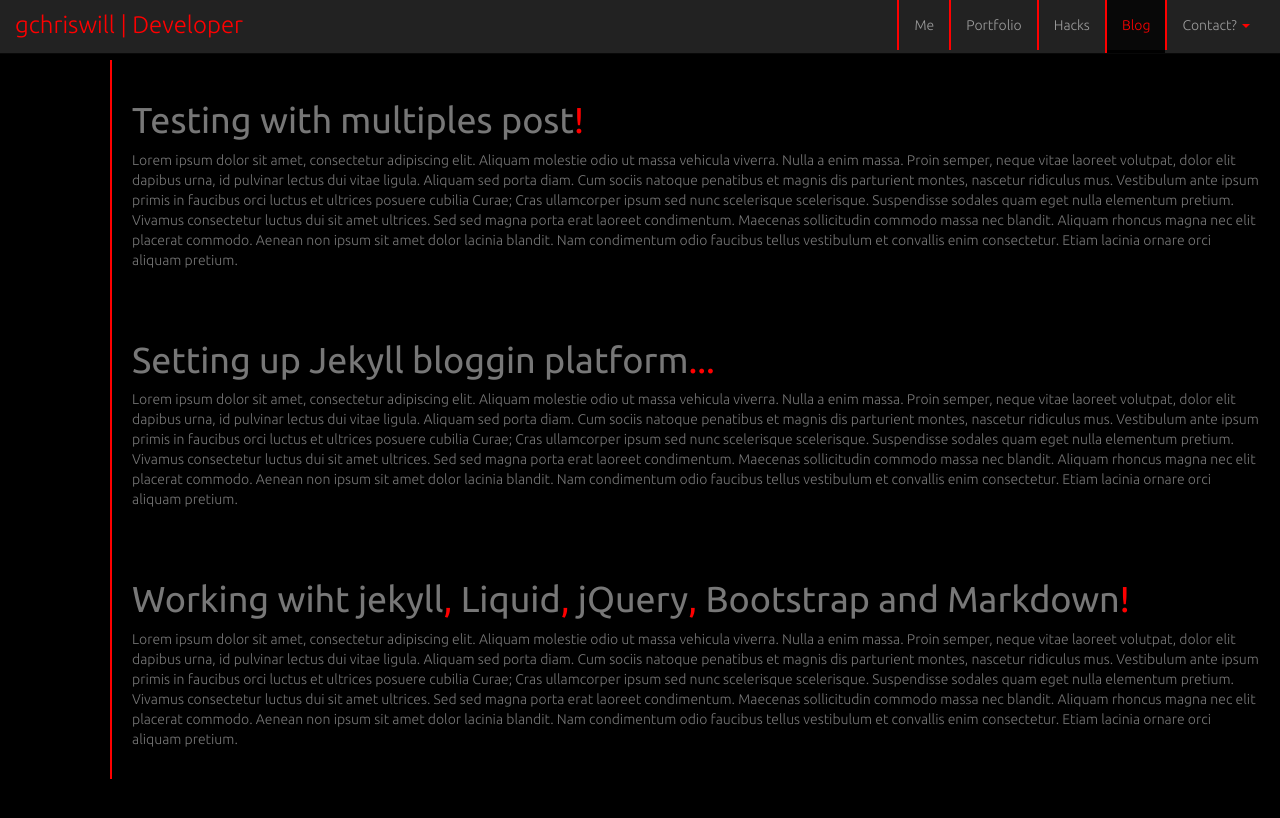
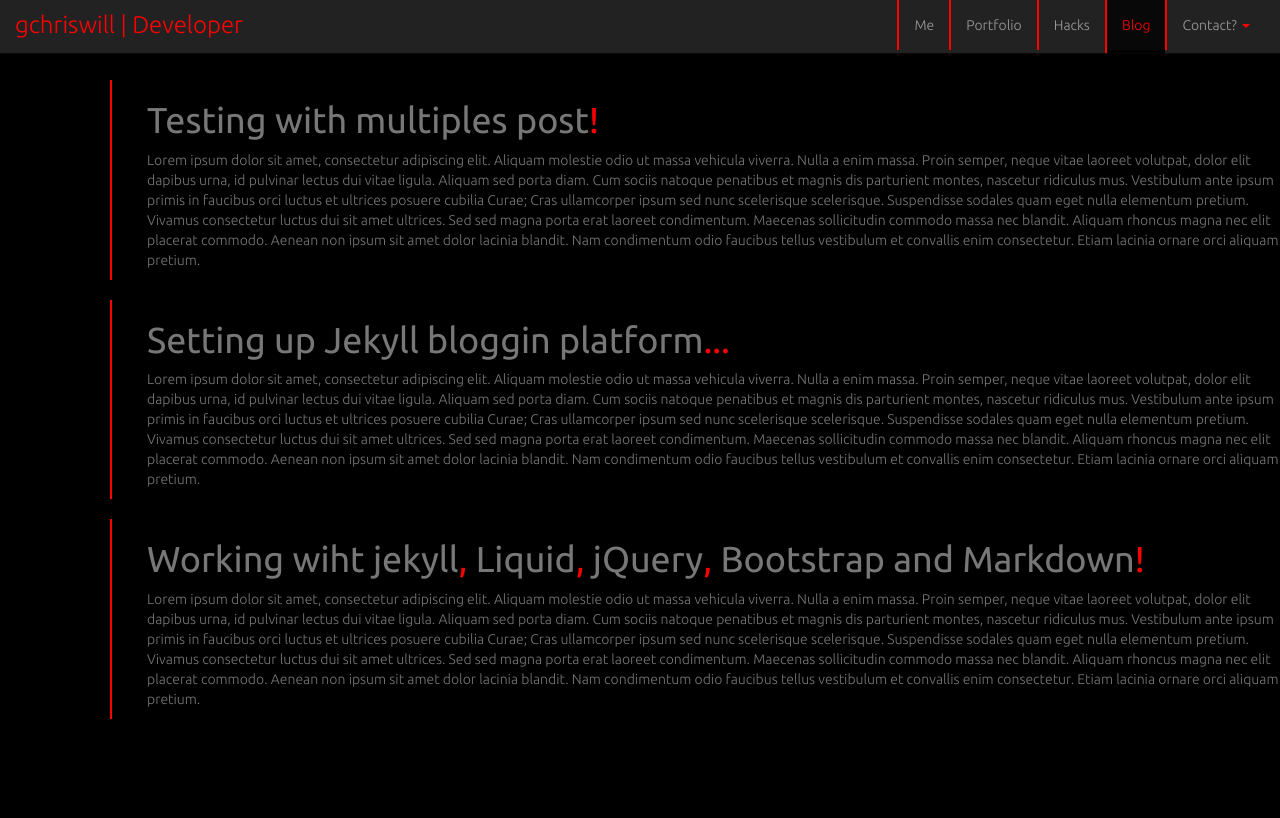
Before and after one commit to gchriswill/gchriswill.github.io, a Jekyll site: the page built from blog.html, in a window 1280 px wide. Shown: the top 818 px of the page. Built offline with Jekyll 4.4.1, drawn with Linux system fonts in a browser that asks for light colours; nearby versions of some CDN libraries; Markdown is read by kramdown in place of the engine named in the settings.

Commit message:
testing again

```diff
--- a/blog.html
+++ b/blog.html
@@ -11,7 +11,7 @@ meta: gchriswill's Timeline
 
 		{% for posts in site.posts %}
 
-			<li>
+			<li class="post-list">
 				<div class="container timeline-posts">
 					<h1 class="text-muted" >{{posts.title}}</h1>
 
--- a/css/meStyles.css
+++ b/css/meStyles.css
@@ -43,7 +43,7 @@ ul > li {
 }
 
 ul > li > div.timeline-posts {
-	padding: 20px;
+	margin: 20px;
 }
 /* End of global default */
 
```
